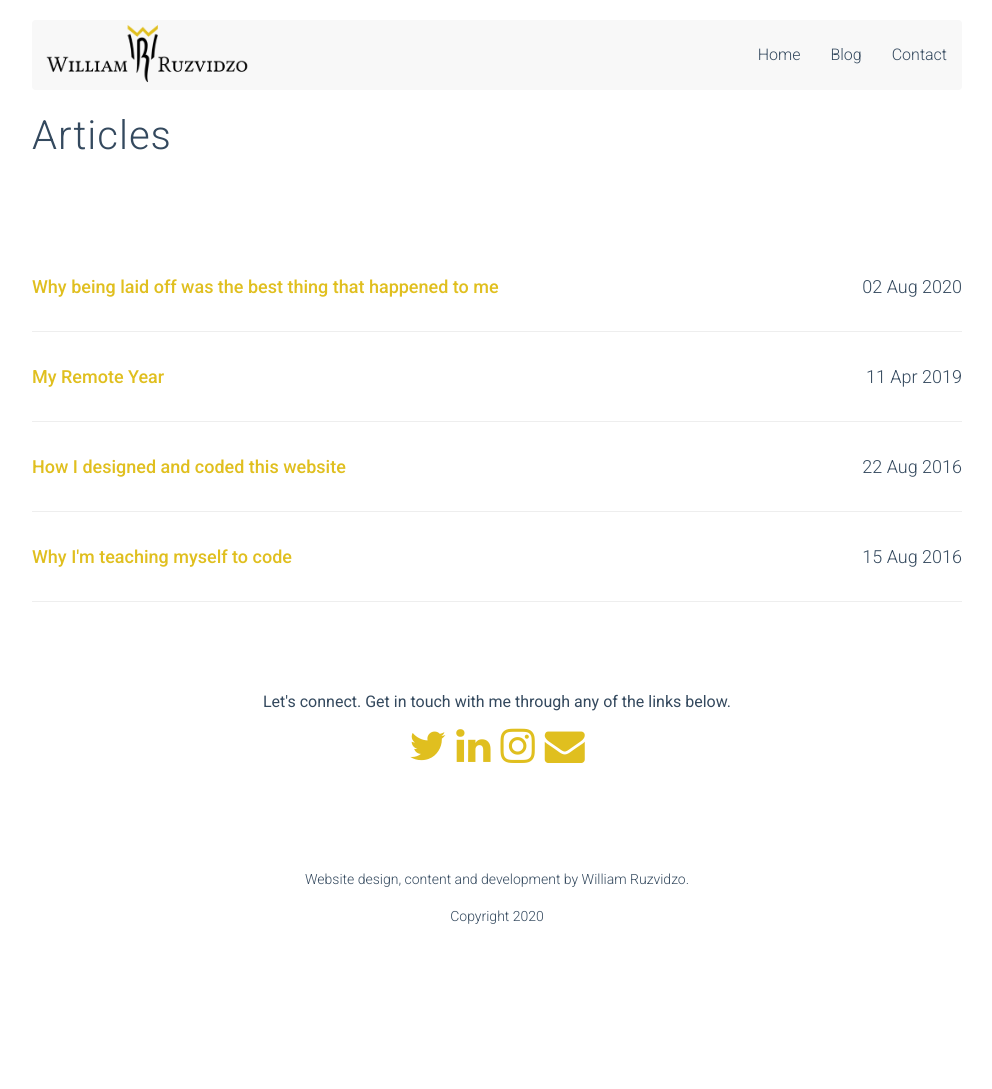
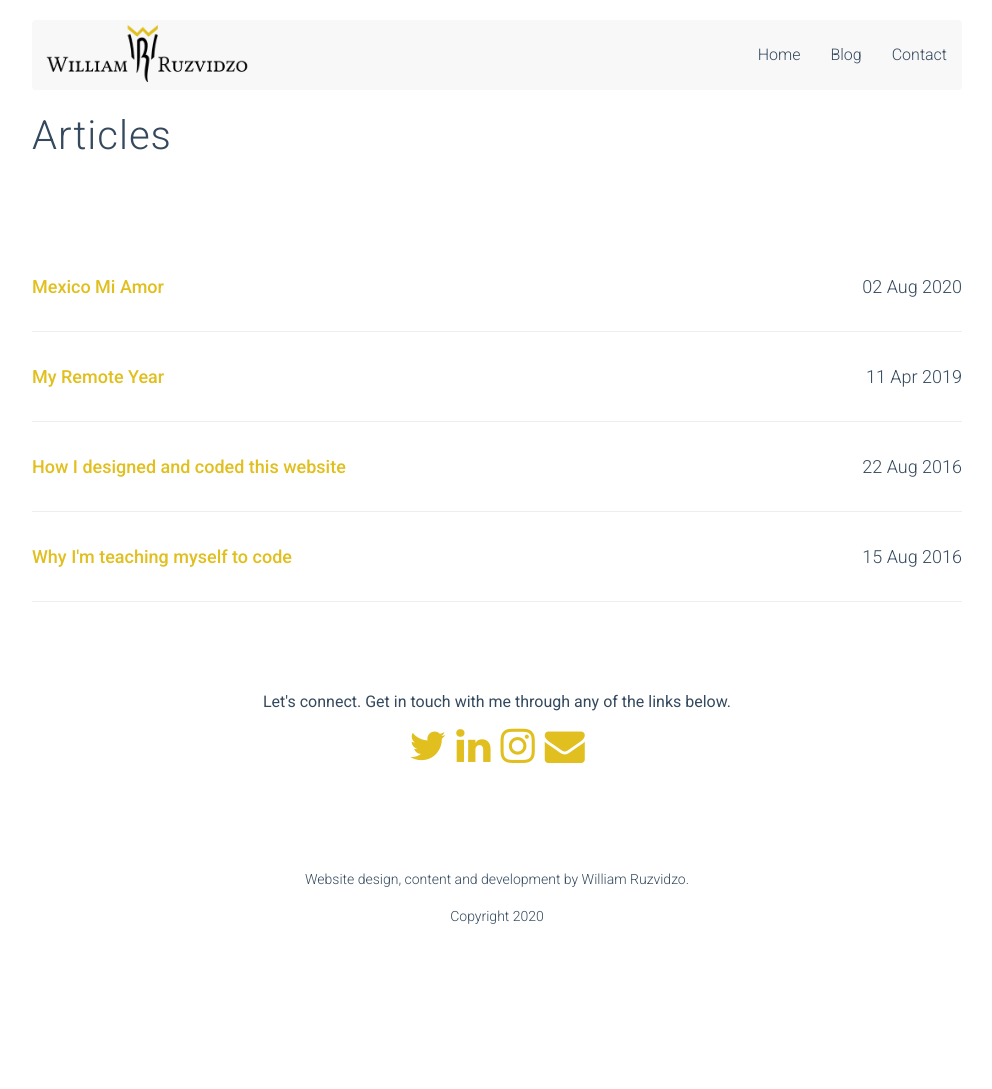
Before and after one commit to WilliamRuz/website, a Jekyll site: the page built from blog/index.html, in a window 1280 px wide. Shown: the whole page, without its empty margins (143-1135 px from the left). Built offline with Jekyll 4.4.1, drawn with Linux system fonts in a browser that asks for light colours.

Commit message:
Update 2020-08-02-Mexico-Mi-Amor.md

```diff
--- a/_posts/2020-08-02-Mexico-Mi-Amor.md
+++ b/_posts/2020-08-02-Mexico-Mi-Amor.md
@@ -1,6 +1,6 @@
 ---
 layout: post
-title: "Why being laid off was the best thing that happened to me"
+title: "Mexico Mi Amor"
 date: 2020-08-02
 ---
 ![Test4](https://imgur.com/c3WdtG2){: .img-responsive }
```
